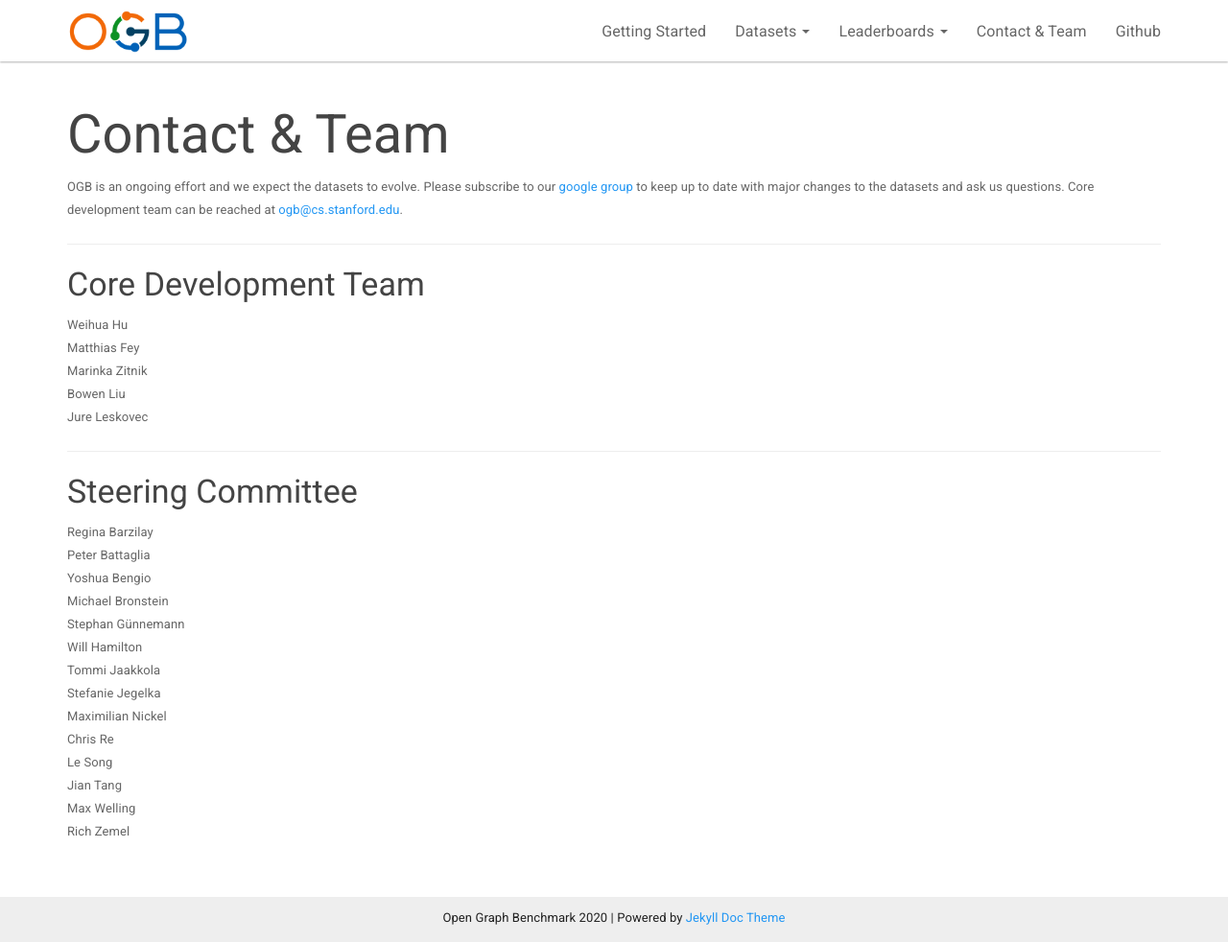
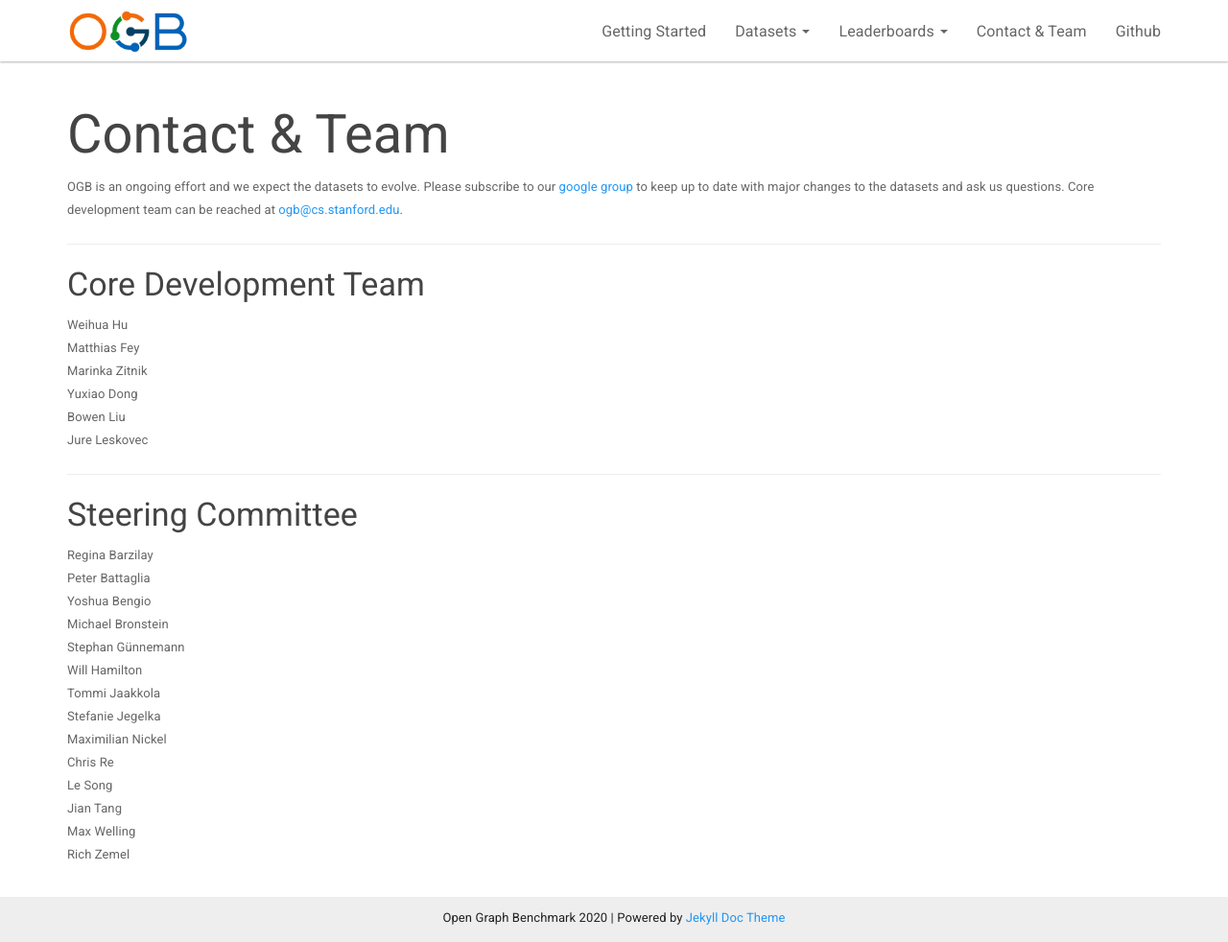
Before and after one commit to snap-stanford/ogb-web, a Jekyll site: the page built from _docs/team.md, in a window 1280 px wide and 982 px high. Shown: the whole window at 96% size. Built offline with Jekyll 4.4.1, drawn with Linux system fonts in a browser that asks for light colours.

Commit message:
add team member

```diff
--- a/_docs/team.md
+++ b/_docs/team.md
@@ -8,7 +8,7 @@ OGB is an ongoing effort and we expect the datasets to evolve. Please subscribe
 ----
 
 ### Core Development Team
-Weihua Hu  <br/> Matthias Fey  <br/> Marinka Zitnik <br/> Bowen Liu <br/> Jure Leskovec
+Weihua Hu  <br/> Matthias Fey  <br/> Marinka Zitnik <br/> Yuxiao Dong <br/> Bowen Liu <br/> Jure Leskovec
 
 
 ------
```
